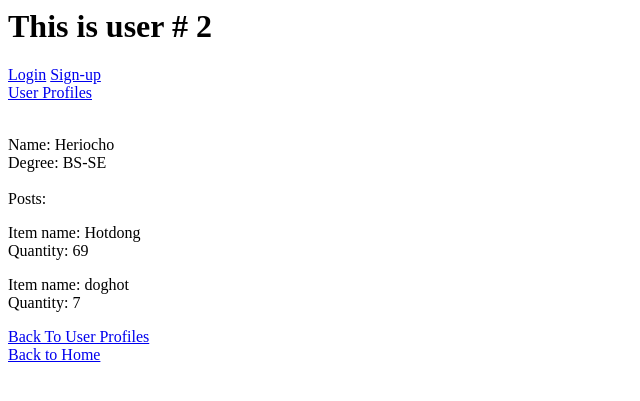
After one commit to WEB-PRG-S12T3AY1617/MP2-Atom, a Django app: page /2/ in a window 1280 px wide. The commit adds this page. Shown: the top 401 px of the page, without its empty margins (0-640 px from the left). Run offline with Django 3.2, Linux system fonts and the light colour scheme; data comes from the database, SQL or seed files in the repository.

Commit message:
updated views, templates

```diff
--- a/MP2/MP2/settings.py
+++ b/MP2/MP2/settings.py
@@ -32,8 +32,6 @@ ALLOWED_HOSTS = []
 
 INSTALLED_APPS = [
     'userprof.apps.UserprofConfig',
-    'register.apps.RegisterConfig',
-    'login.apps.LoginConfig',
     'django.contrib.admin',
     'django.contrib.auth',
     'django.contrib.contenttypes',
--- a/MP2/MP2/urls.py
+++ b/MP2/MP2/urls.py
@@ -15,17 +15,10 @@ Including another URLconf
 """
 from django.conf.urls import include, url
 from django.contrib import admin
-from . import views
 
 urlpatterns = [
     #//
-    url(r'^$', views.index, name='index'),
+    url(r'^', include('userprof.urls'), name='index'),
     #/admin/
     url(r'^admin/', admin.site.urls),
-    #/users/
-    url(r'^users/', include('userprof.urls')),
-    #/register/
-    url(r'^register/', include('register.urls')),
-    #/login/
-    url(r'^login/', include('login.urls')),
 ]
--- /dev/null
+++ b/MP2/userprof/templates/homepage/loghpage.html
@@ -0,0 +1,3 @@
+<h1>This is the login page</h1>
+
+<a href="/" class="retAnchor">Back To Home Page</a>
--- /dev/null
+++ b/MP2/userprof/templates/homepage/reghpage.html
@@ -0,0 +1,2 @@
+<h1>This is the Sign-up page</h1>
+<a href="/" class="retAnchor">Back To Home Page</a>
--- /dev/null
+++ b/MP2/userprof/templates/homepage/user.html
@@ -0,0 +1,30 @@
+
+<h1>This is user # {{user.id}} </h1>
+
+<section class="nav_section">
+    <nav>
+        <a href="{% url 'login' %}">Login</a>
+        <a href="{% url 'register' %}">Sign-up</a>
+    </nav>
+</section>
+
+<section class="path_section">
+    <span>
+        <a href="{% url 'all_user' %}" value="1">User Profiles</a>
+    </span>
+</section>
+</br>
+
+<section id="userinf">
+    <p>Name: {{user.name}} </br> Degree: {{user.degree}}</br></br>Posts:</br></p>
+ </section>
+
+<section class="post_section">
+    {% for post in all_upost %}
+        <div class="user_post">
+            <p>Item name: {{post.item_name}}</br>Quantity: {{post.quantity}}</br></p>
+        </div>
+    {% endfor %}
+</section>
+<a href="{% url 'all_user' %}" class="retAnchor">Back To User Profiles</a> <br>
+<a href = "/" class = "retAnchor"> Back to Home </a>
--- a/MP2/userprof/urls.py
+++ b/MP2/userprof/urls.py
@@ -1,11 +1,17 @@
 from django.conf.urls import url
 from . import views
 
-app_name = 'user_prof'
+
 
 urlpatterns = [
+    #//
+    url(r'^$', views.index, name='index'),
     #/users/
-    url(r'^$', views.index, name='index'),
+    url(r'^users/$', views.all_user, name='all_user'),
     #/users/[userid]/
     url(r'^(?P<user_num>[0-9]+)/$', views.user, name='user'),
+    #/register/
+    url(r'^register/$', views.register, name='register'),
+    #/login/
+    url(r'^login/$', views.login, name='login'),
 ]
--- a/MP2/userprof/views.py
+++ b/MP2/userprof/views.py
@@ -3,11 +3,23 @@ from .models import User
 from .models import Post
 
 def index(request):
+
+    all_post = Post.objects.all()
+
+    return render(request, 'homepage/Mainhpage.html', {'all_p' : all_post})
+
+def all_user(request):
     all_users = User.objects.all()
     return render(request, 'homepage/userhpage.html', {'all_u' : all_users,
         '/' : '/', 'currdirect' : 2})
 
 def user(request, user_num):
     sUser = get_object_or_404(User,id=user_num)
-    return render(request, 'usertemp/user.html', {'user' : sUser,
+    return render(request, 'homepage/user.html', {'user' : sUser,
         'all_upost' : sUser.post_set.all(), 'currdirect' : 3})
+
+def register(request):
+    return render(request, 'homepage/reghpage.html', {})
+
+def login(request):
+    return render(request, 'homepage/loghpage.html', {})
```
Also changed, not shown: MP2/userprof/templates/homepage/Mainhpage.html (+4 -4 lines), MP2/userprof/templates/homepage/userhpage.html (+4 -4 lines).
